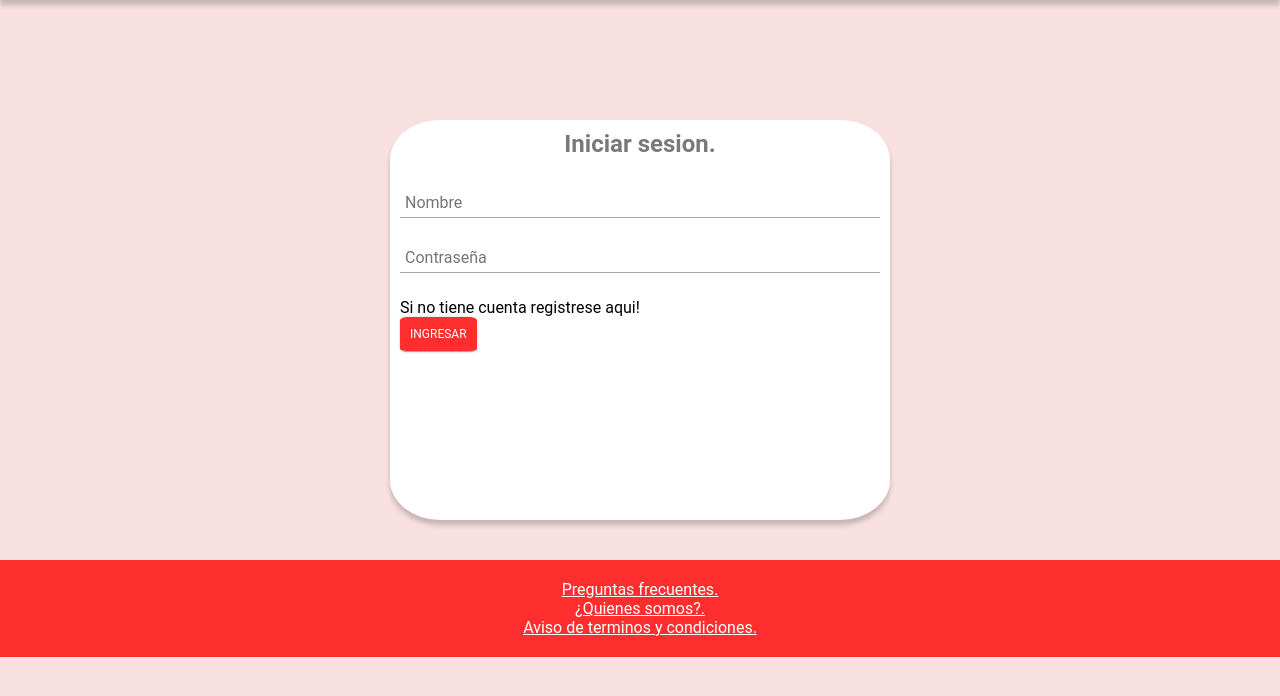
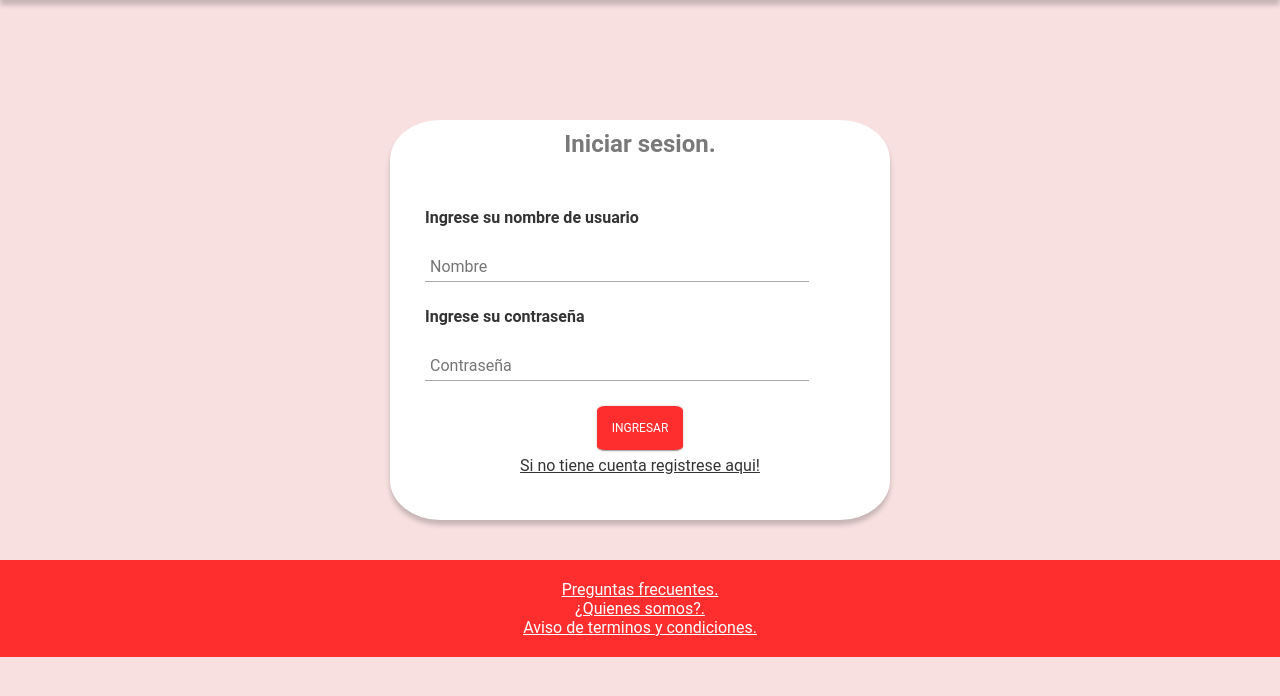
Before and after one commit to ExoticTurtles/CollegeProject-AutomationCourse-AutomaticEmailingFromCSVDatabases, a PHP site: page / in a window 1280 px wide. Shown: the part 80-776 px from the top of the page. Run offline with PHP 8.4, Linux system fonts and the light colour scheme.

Commit message:
19/10/21

```diff
--- a/CSS.css
+++ b/CSS.css
@@ -51,14 +51,14 @@
   .register h2{
     color: #797979;
     text-align: center;
-    margin-bottom: 30px;
+    margin-bottom: 50px;
   }
 
   .register input{
-    width: 100%;
+    width: 80%;
     padding: 5px;
     font-size: 16px;
-    margin-bottom: 25px;
+    margin: 25px;
     border-top-style: none;
     border-left-style: none;
     border-right-style: none;
@@ -71,16 +71,32 @@
     outline: none;
   }
 
+  .register p {
+    margin-left: 25px;
+    color: #333;
+  }
+
+  .register .hypervinculo {
+
+    text-align: center;
+    color: #333;
+    margin-right: 25px;
+    margin-top: 5px;
+  }
+
   .register .submit{
+
+    margin: 0 auto;
     border-radius: 10%;
     width: auto;
-    padding: 10px;
+    padding: 15px;
+    text-align: center;
     background: #FE2E2E;
     color: #fff;
     font-size: 12px;
     box-shadow: 0 0 3px 0 rgba(0, 0, 0, .2);
     cursor: pointer;
-    margin: 0 auto;
+    display: flex;
   }
 
   #main-footer {
--- a/Index.html
+++ b/Index.html
@@ -19,10 +19,12 @@
 <div class="register">
     <form action="" method="post">
     <h2>Iniciar sesion.</h2>
+    <p><b>Ingrese su nombre de usuario</b></p>
     <input type="text" placeholder="Nombre" name="Nombre" class="nombre">
+    <p><b>Ingrese su contraseña</b></p>
     <input type="password" placeholder="Contraseña"  name="Contraseña" class="pass">
-    <p>Si no tiene cuenta registrese aqui!</p>
     <input type="submit" class="submit" value="INGRESAR">
+    <p class="hypervinculo"><u>Si no tiene cuenta registrese aqui!</u></p>
     </form>
 </div>
 
```
Also changed, not shown: SRC/VSC-Logo.png (added).
